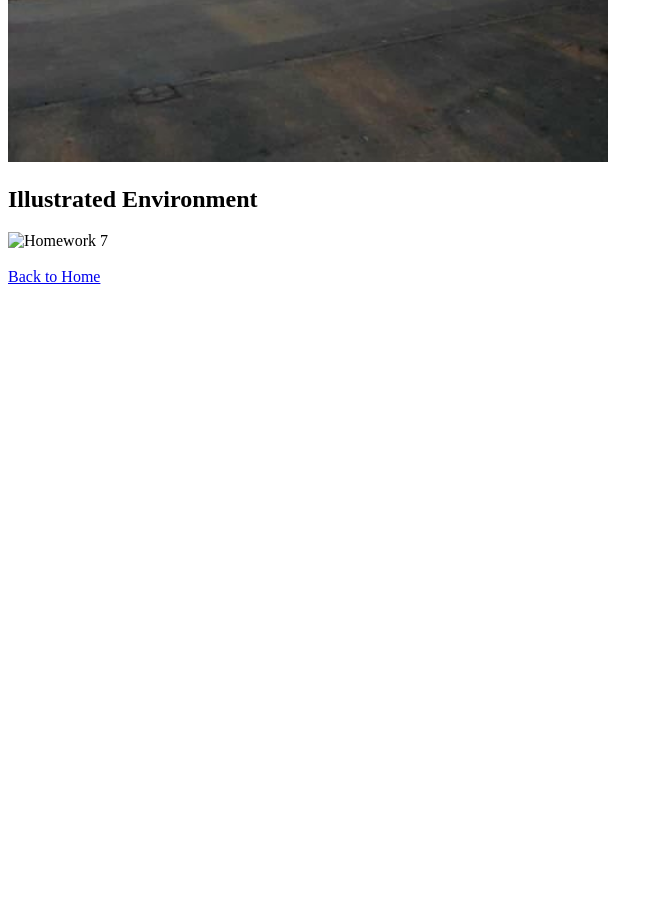
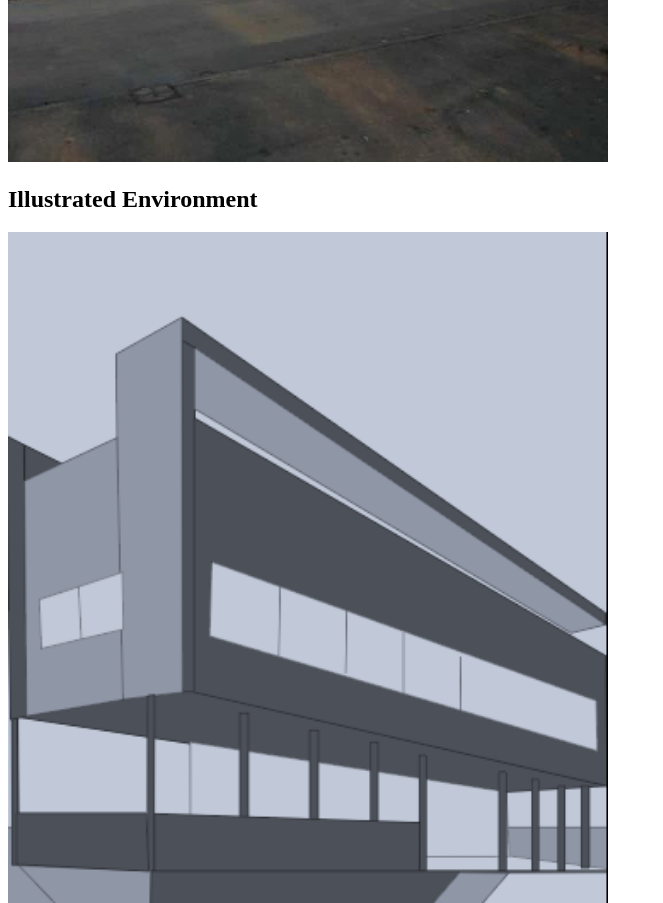
Before and after one commit to CindyH1234/Medpl150lab1_Cindy, a plain HTML site: page homework7.html in a window 1280 px wide. Shown: the part 837-1740 px from the top of the page, without its empty margins (0-663 px from the left). Before the commit the page ends 1131 px from the top, so only its background shows below. Drawn offline with Linux system fonts and the light colour scheme.

Commit message:
Update homework7.html

```diff
--- a/homework7.html
+++ b/homework7.html
@@ -18,7 +18,7 @@
 
 
     <h2>Illustrated Environment</h2></h2>
-    <img src="hw7-image2.JPG" alt="Homework 7" width="600">
+    <img src="hw7-image2.PNG" alt="Homework 7" width="600">
 
     <br><br>
   <a href="index.html">Back to Home</a>
```
